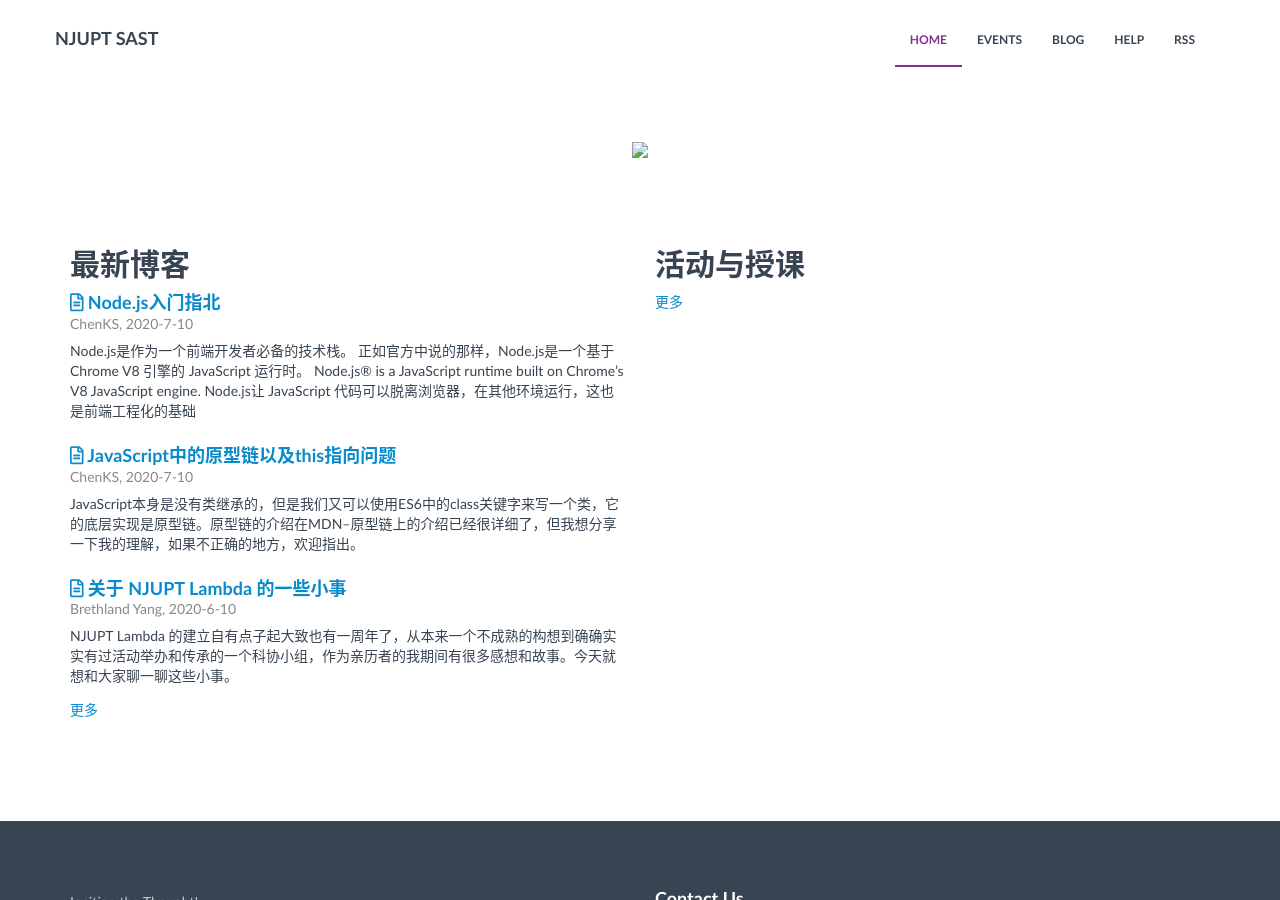
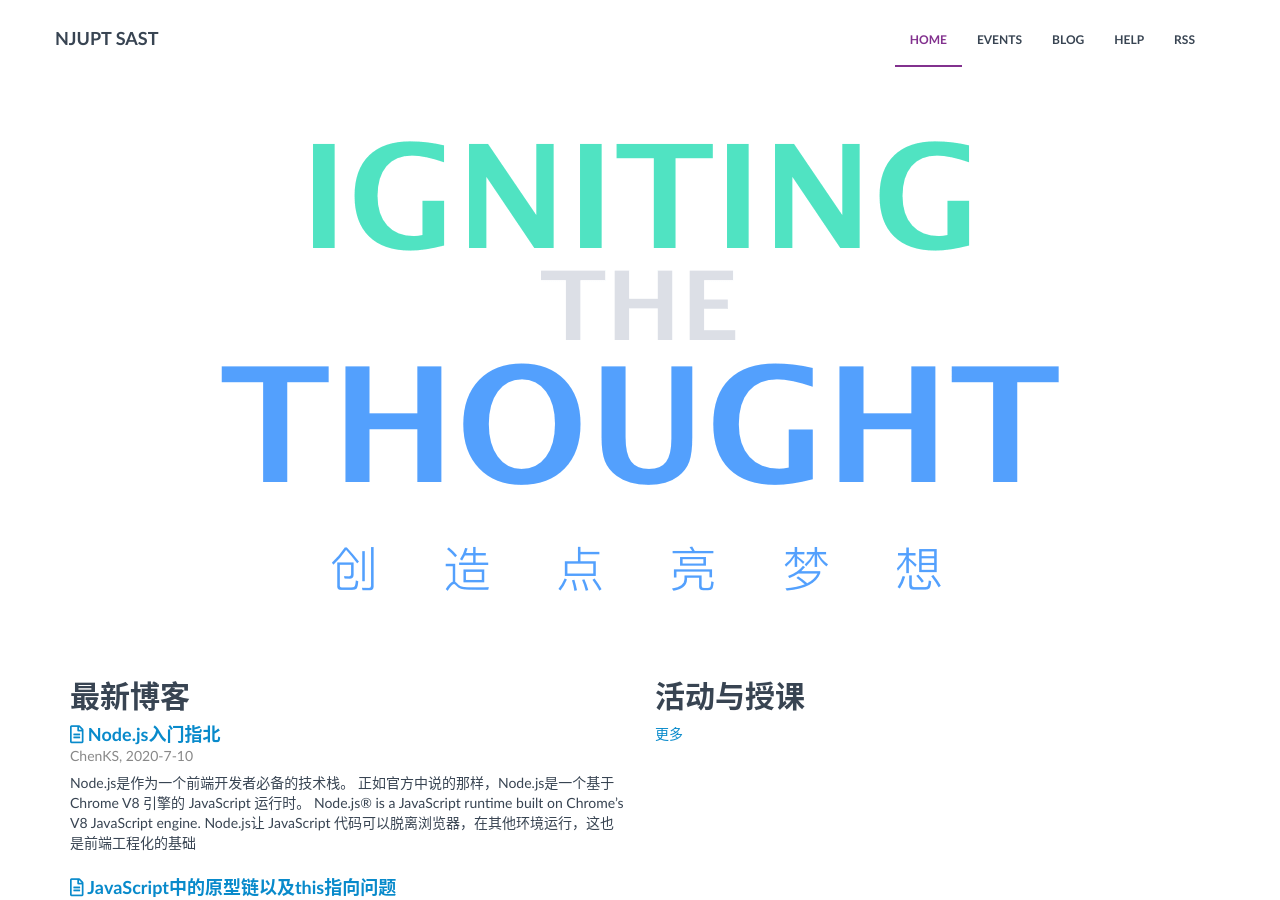
Before and after one commit to NJUPT-SAST/info, a Jekyll site: the page built from index.html, in a window 1280 px wide and 900 px high. Built offline with Jekyll 4.4.1, drawn with Linux system fonts in a browser that asks for light colours.

Commit message:
Update index.html

```diff
--- a/index.html
+++ b/index.html
@@ -6,7 +6,7 @@ permalink: /
 <div class="container">
   <div class="col-lg-12 text-center" style="margin-top: 7rem;margin-bottom: 7rem;">
     <picture>
-      <img src="{{site.url}}/public/assets/img/banner.png" srcset="{{srcset}}" />
+      <img src="{{site.url}}/info/assets/img/banner.png" srcset="{{srcset}}" />
     </picture>
   </div>
   <div class="row">
```
